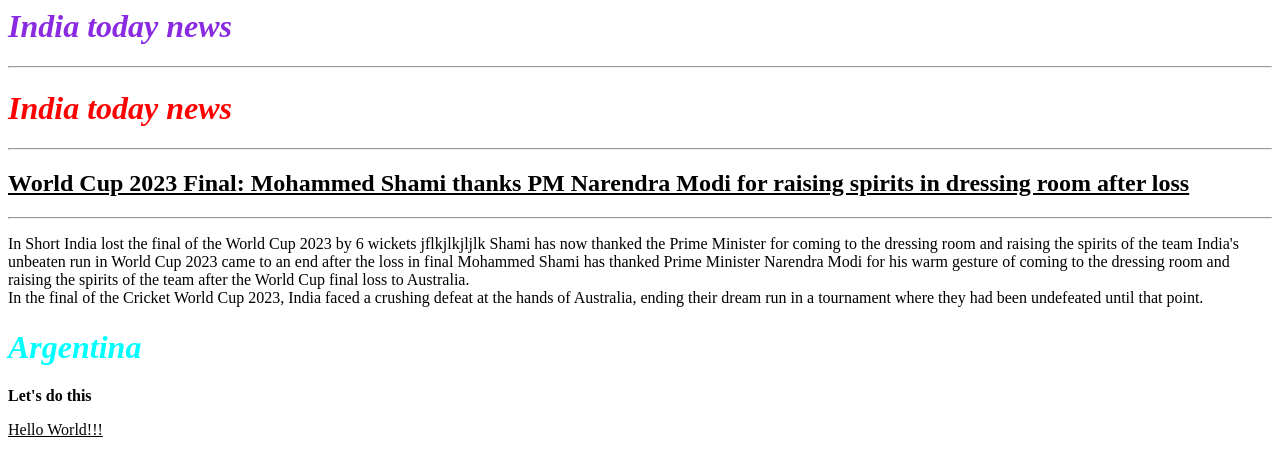
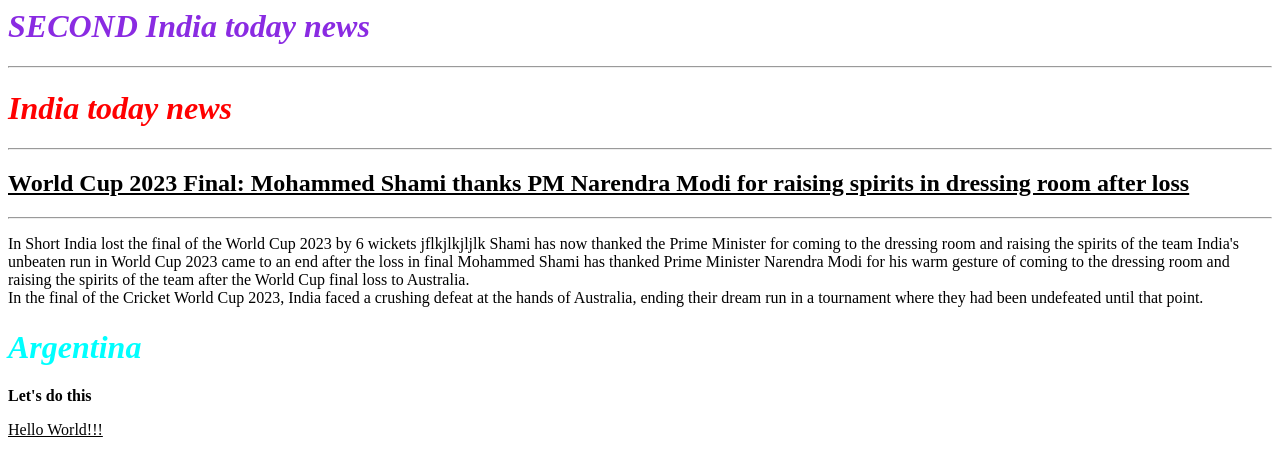
Before and after one commit to owaisuddin123/fe-practice, a plain HTML site: page HTML/index.html in a window 1280 px wide. Drawn offline with Linux system fonts and the light colour scheme.

Commit message:
chore: Sample change

```diff
--- a/HTML/index.html
+++ b/HTML/index.html
@@ -19,7 +19,7 @@
         </style>
     </head>
     <body>
-       <h1 id="headingId1" style="color: blueviolet;">India today news</h1><hr>
+       <h1 id="headingId1" style="color: blueviolet;">SECOND India today news</h1><hr>
        <h1 class="headingClass1">India today news</h1><hr>
        <h2>World Cup 2023 Final: Mohammed Shami thanks PM Narendra Modi for raising spirits in dressing room after loss</h2><hr>
        <p>In Short
```
